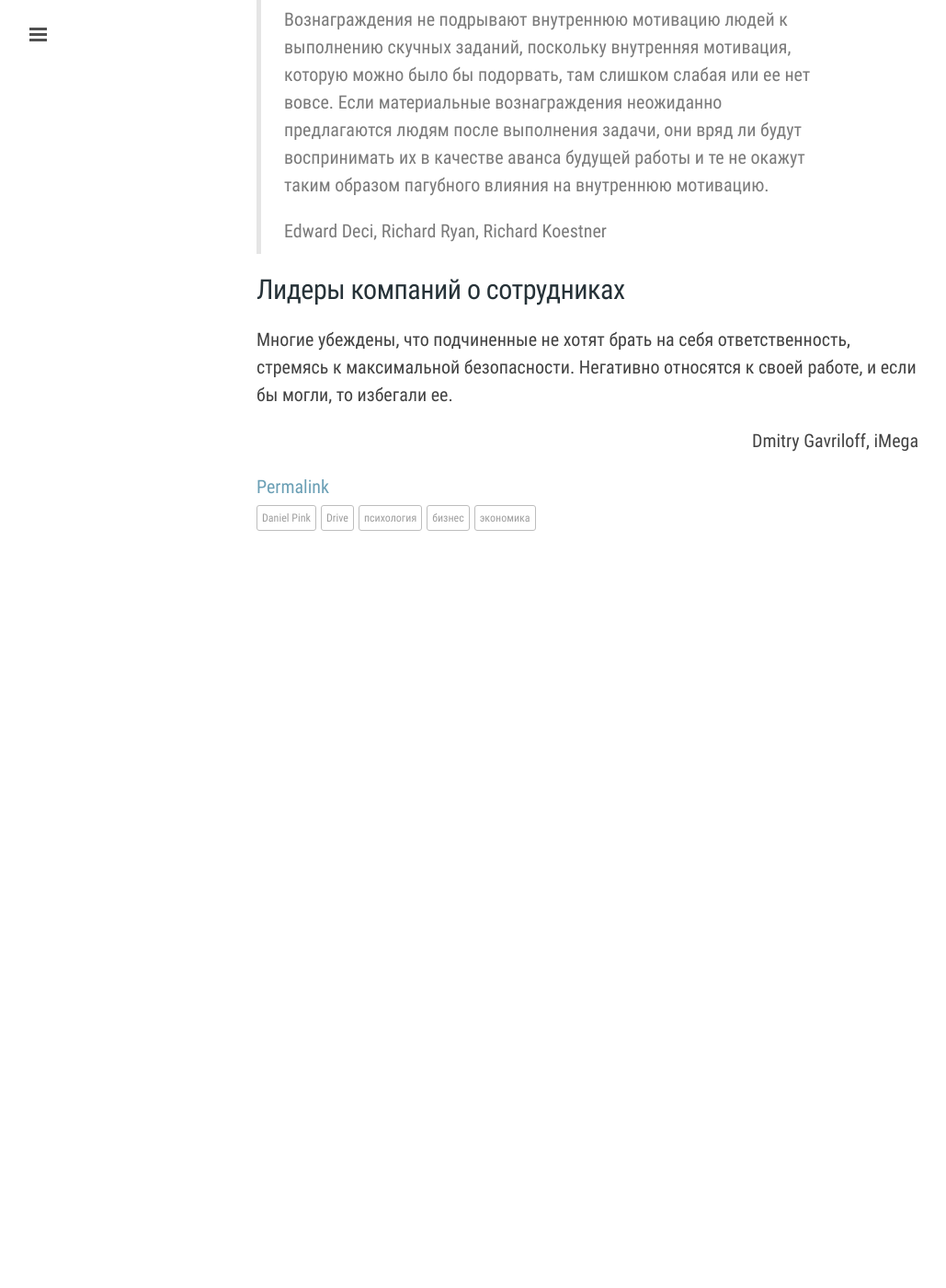
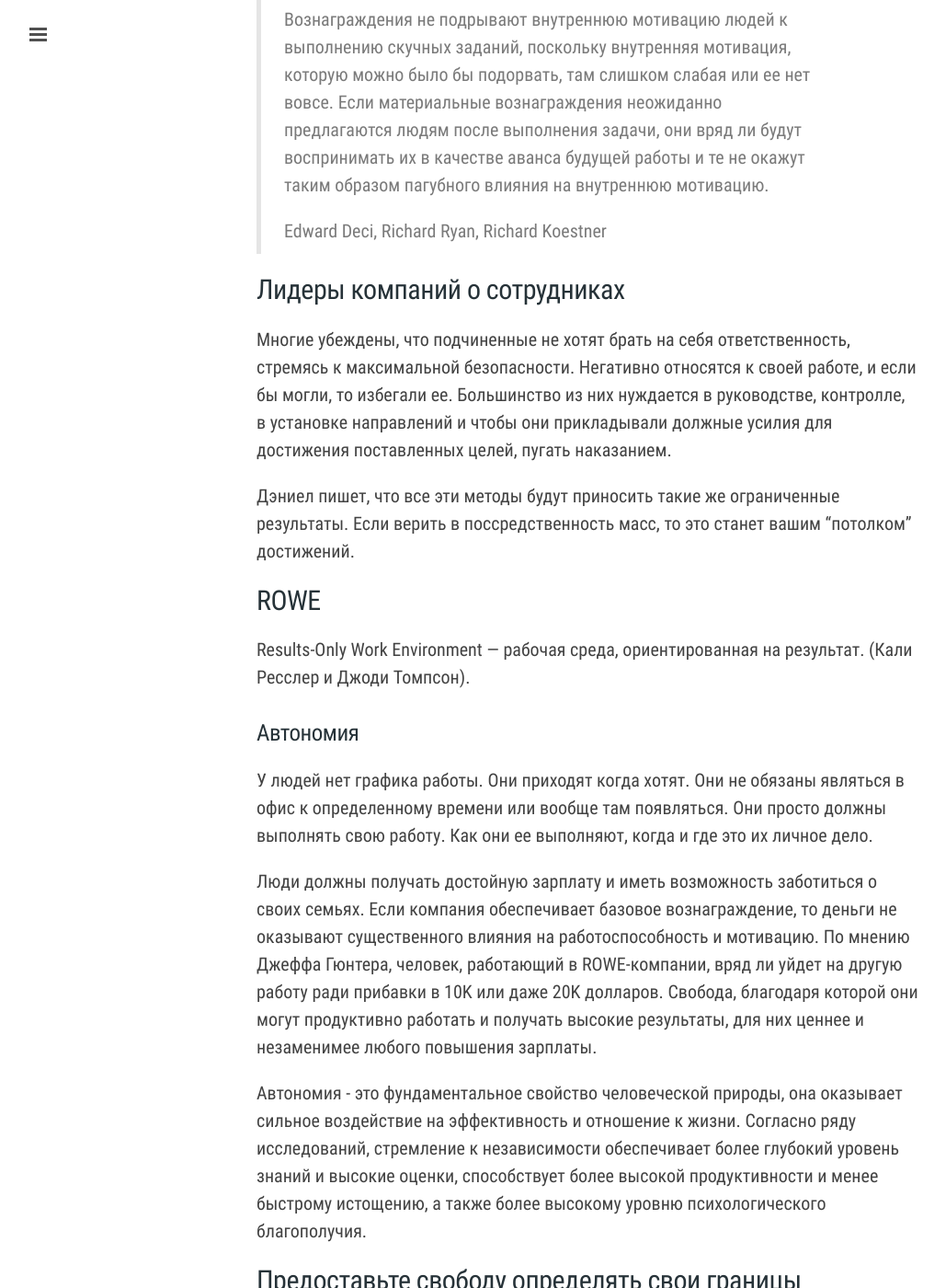
Before and after one commit to iMega/imega.github.io, a Jekyll site: the page built from _posts/2016-12-30-daniel-pink-drive.md, in a window 1280 px wide and 1400 px high, scrolled down 5211 px. Shown: the whole window at 92% size, without its empty margins (1-1030 px from the left). Built offline with Jekyll 4.4.1, drawn with Linux system fonts in a browser that asks for light colours; comment, search, counter and statistics services are not loaded; before the commit the page ends 5841 px from its top, so only the background shows below that; some of the changed text lies outside the part shown.

Commit message:
daniel pink drive

```diff
--- a/_posts/2016-12-30-daniel-pink-drive.md
+++ b/_posts/2016-12-30-daniel-pink-drive.md
@@ -189,4 +189,53 @@ tags:
 ## Лидеры компаний о сотрудниках
 Многие убеждены, что подчиненные не хотят брать на себя ответственность,
 стремясь к максимальной безопасности. Негативно относятся к своей работе, и
-если бы могли, то избегали ее.
+если бы могли, то избегали ее. Большинство из них нуждается в руководстве,
+контролле, в установке направлений и чтобы они прикладывали должные усилия для
+достижения поставленных целей, пугать наказанием.
+
+Дэниел пишет, что все эти методы будут приносить такие же ограниченные
+результаты. Если верить в поссредственность масс, то это станет вашим "потолком"
+достижений.
+
+## ROWE
+Results-Only Work Environment — рабочая среда, ориентированная на результат.
+(Кали Ресслер и Джоди Томпсон).
+
+### Автономия
+У людей нет графика работы. Они приходят когда хотят. Они не обязаны являться в
+офис к определенному времени или вообще там появляться. Они просто должны
+выполнять свою работу. Как они ее выполняют, когда и где это их личное дело.
+
+Люди должны получать достойную зарплату и иметь возможность заботиться о своих
+семьях. Если компания обеспечивает базовое вознаграждение, то деньги не
+оказывают существенного влияния на работоспособность и мотивацию. По мнению
+Джеффа Гюнтера, человек, работающий в ROWE-компании, вряд ли уйдет на другую
+работу ради прибавки в 10K или даже 20K долларов. Свобода, благодаря
+которой они могут продуктивно работать и получать высокие результаты,
+для них ценнее и незаменимее любого повышения зарплаты.
+
+Автономия - это фундаментальное свойство человеческой природы, она оказывает
+сильное воздействие на эффективность и отношение к жизни. Согласно ряду
+исследований, стремление к независимости обеспечивает более глубокий уровень
+знаний и высокие оценки, способствует более высокой продуктивности и менее
+быстрому истощению, а также более высокому уровню психологического благополучия.
+
+## Предоставьте свободу определять свои границы
+>Наймите хороших людей и оставьте их в покое.
+>
+>Уильям Макнайт
+
+Самостоятельность, которая особо ценна состоит в самоограничении. Самая
+известная компания, где практика 3M пустила корни, - Google, уже давно
+поощряющая разработчиков посвящать один день в неделю работе над побочными
+проектами. Некоторые служащие Google используют свои 20% времени для улучшения
+существующих продуктов, находящихся вне сферы их прямой деятельности, однако
+большинство использует это время для разработки чего-то совершенно нового.
+
+Кэннон-Брукс, замечает люди гораздо рациональнее используют эти 20% времени,
+чем основные рабочие часы. Они говорят: "Я не собираюсь заниматься всякой х**й
+вроде чтения новостных лент или просиживания в Facebook".
+
+### 5 простых принципов от Джорджа Нельсона
+
+### Разрушения от почасовой оплаты
```
